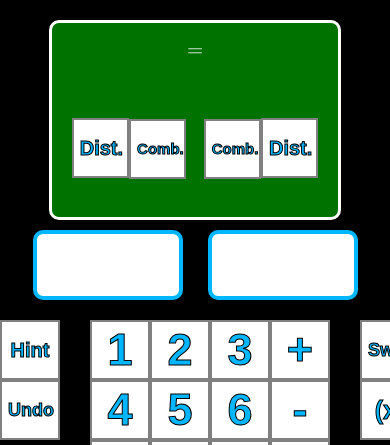
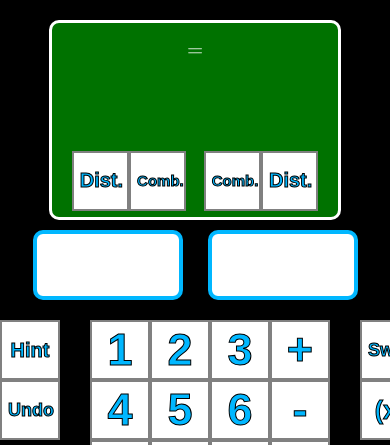
Before and after one commit to carston-work/tru-algebra-py, a Flask app: template app/templates/solve_box.html in a window 390 px wide; the page is wider, and only the part inside the window is pictured. Shown: the part 96-541 px from the top of that part. Run offline with Flask 2, Linux system fonts and the light colour scheme; the template is opened without the code that fills it, so the values that code supplies are empty.

Commit message:
chalkboard styling for mobile

```diff
--- a/app/static/solve_css.css
+++ b/app/static/solve_css.css
@@ -16,6 +16,10 @@
     margin-top: 20px;
     display: block;
     overflow: auto;
+}
+
+#equation {
+    height: 50%;
 }
 
 #middle {
@@ -83,6 +87,11 @@
     font-size: 20px;
 }
 
+#distcomb {
+    height: 60px;
+    margin-top: 0.5em;
+}
+
 #simpPad, .simp {
     width: 60px;
 }
@@ -97,7 +106,6 @@
 
 #lhs, #comb_lhs {
     float: left;
-    margin-top:2em;
 }
 
 #lhs {
@@ -106,7 +114,6 @@
 
 #rhs, #comb_rhs {
     float: right;
-    margin-top:2em;
 }
 
 #rhs {
@@ -115,7 +122,6 @@
 
 #comb_lhs, #comb_rhs {
     font-size: 15px;
-    margin-top: 2.7em;
 }
 
 
--- a/app/templates/solve_box.html
+++ b/app/templates/solve_box.html
@@ -38,7 +38,7 @@
     {% block content %}
     <div id="chalkboard">
         <div id=equation>$${{ equation.lhs }}={{equation.rhs}}$$</div>
-        <div>
+        <div id='distcomb'>
             <button id='lhs' class="distribute simp">Dist.</button>
             <button id='comb_lhs' class='combine simp'>Comb.</button>
             <button id='rhs' class="distribute simp">Dist.</button>
```
